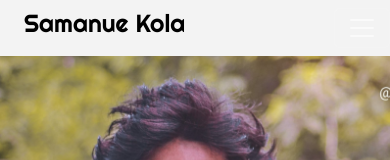
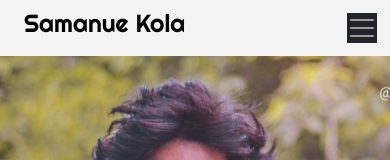
Before and after one commit to samanuesam/Portfolio-website, a plain HTML site: page portfolio/html files/index.html in a window 390 px wide. Shown: the top 160 px of the page. Drawn offline with nearby package versions, Linux system fonts and the light colour scheme.

Commit message:
Update index.html

```diff
--- a/portfolio/html files/index.html
+++ b/portfolio/html files/index.html
@@ -22,7 +22,7 @@
           data-bs-toggle="collapse"
           data-bs-target="#navmenu"
         >
-          <span class="navbar-toggler-icon text-s" onclick="openn()"></span>
+          <span class="navbar-toggler-icon bg-dark" onclick="openn()"></span>
         </button>
 
         <div class="collapse navbar-collapse " id="navmenu">
```
